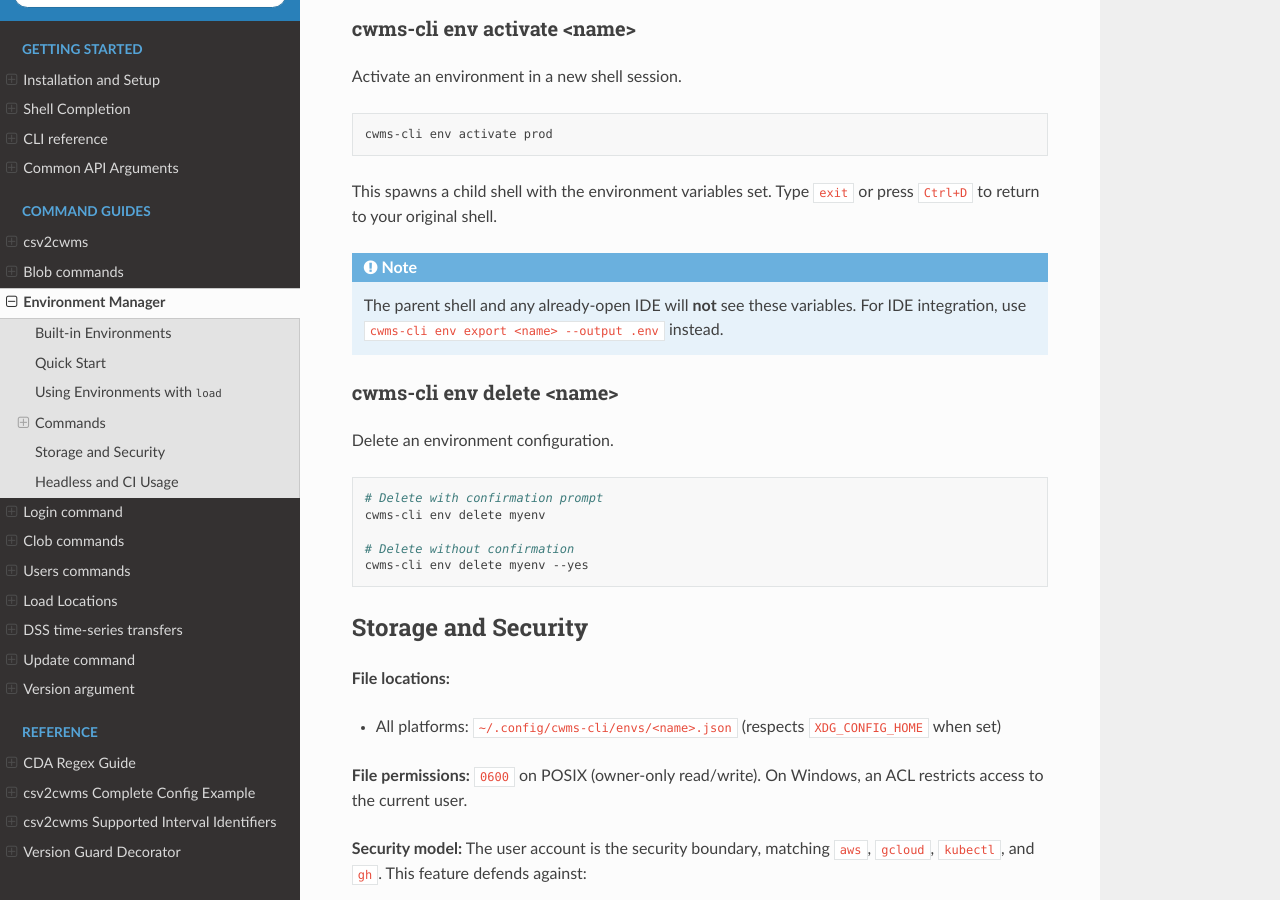
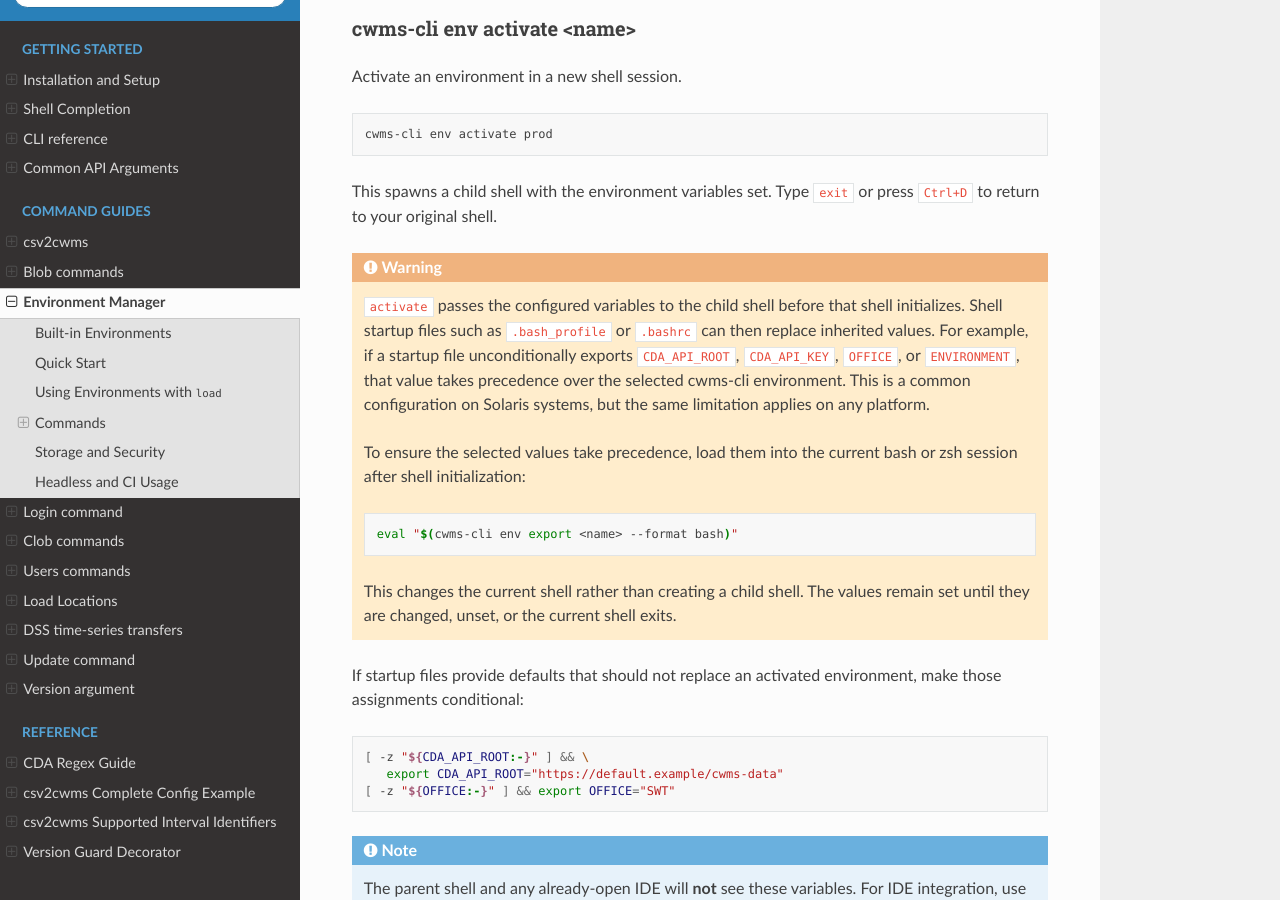
Before and after one commit to HydrologicEngineeringCenter/cwms-cli, a Sphinx documentation site: the page built from docs/cli/env.rst, in a window 1280 px wide and 900 px high, scrolled down 4283 px. Built offline with Sphinx 7.4.7 and the Read the Docs theme 3.1.0, drawn with Linux system fonts in a browser that asks for light colours.

Commit message:
clarify use of cwms-cli env activate

```diff
--- a/docs/cli/env.rst
+++ b/docs/cli/env.rst
@@ -238,6 +238,35 @@ Activate an environment in a new shell session.
 This spawns a child shell with the environment variables set. Type ``exit``
 or press ``Ctrl+D`` to return to your original shell.
 
+.. warning::
+
+   ``activate`` passes the configured variables to the child shell before that
+   shell initializes. Shell startup files such as ``.bash_profile`` or
+   ``.bashrc`` can then replace inherited values. For example, if a startup
+   file unconditionally exports ``CDA_API_ROOT``, ``CDA_API_KEY``, ``OFFICE``,
+   or ``ENVIRONMENT``, that value takes precedence over the selected
+   cwms-cli environment. This is a common configuration on Solaris systems,
+   but the same limitation applies on any platform.
+
+   To ensure the selected values take precedence, load them into the current
+   bash or zsh session after shell initialization:
+
+   .. code-block:: bash
+
+      eval "$(cwms-cli env export <name> --format bash)"
+
+   This changes the current shell rather than creating a child shell. The
+   values remain set until they are changed, unset, or the current shell exits.
+
+If startup files provide defaults that should not replace an activated
+environment, make those assignments conditional:
+
+.. code-block:: bash
+
+   [ -z "${CDA_API_ROOT:-}" ] && \
+      export CDA_API_ROOT="https://default.example/cwms-data"
+   [ -z "${OFFICE:-}" ] && export OFFICE="SWT"
+
 .. note::
 
    The parent shell and any already-open IDE will **not** see these variables.
```
Also changed, not shown: 2 other files.
